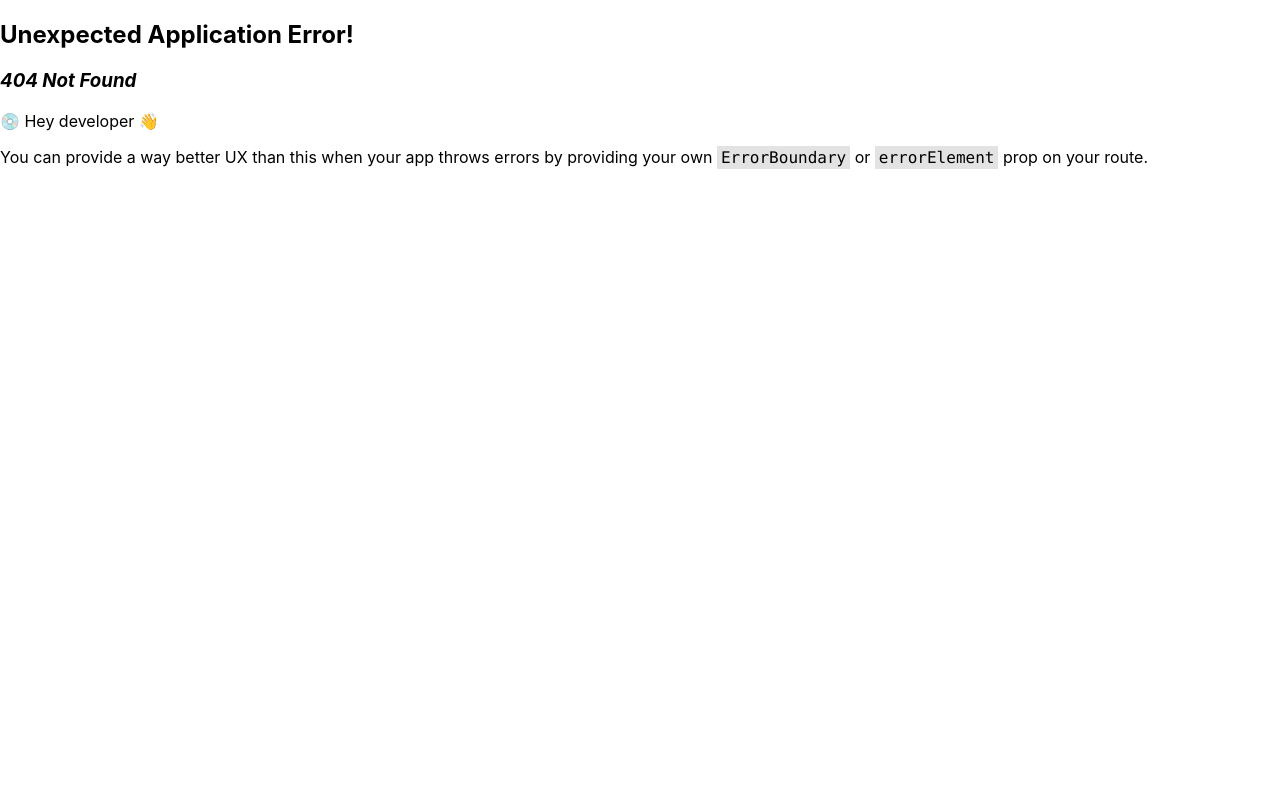
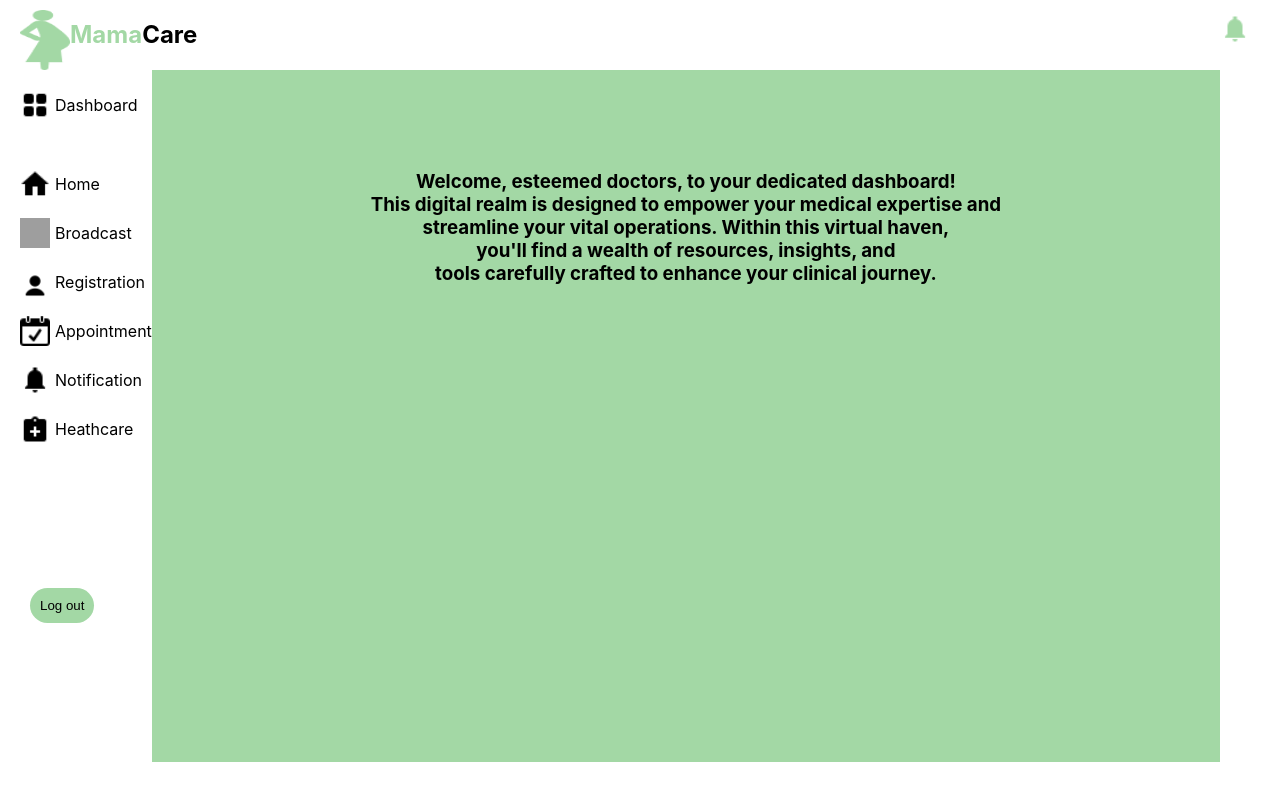
Before and after one commit to Igire-Rwanda/Infant-healthy-assurance, a React (Create React App) app: page /dashboard in a window 1280 px wide. Before the commit this address had no page. Built offline with nearby package versions, Linux system fonts and the light colour scheme; grey boxes are pictures that could not be loaded.

Commit message:
adding button and words

```diff
--- a/src/App.js
+++ b/src/App.js
@@ -1,14 +1,11 @@
 import "./App.css";
-import { BrowserRouter as Router } from "react-router-dom";
-import Routes from "./Pages/index";
-import Header from "./Components/Header/Header"
+
+import Home from "./Pages/index.jsx"
 function App() {
   return (
     <div className="App">
-      {/* <Router>
-        <Routes></Routes>
-      </Router> */}
-      <Header/>
+
+      <Home/>
     </div>
   );
 }
--- a/src/Components/SideMenu/SideMenu.jsx
+++ b/src/Components/SideMenu/SideMenu.jsx
@@ -28,6 +28,9 @@ function SideMenu(){
                 <Oneforprop
                 icon ={icon5} name="Heathcare" link='/healthcare'/>
            </div>
+           <div className="button">
+            <button className="btn">Log out</button>
+           </div>
         </div>
     )
 }
--- a/src/Layout/DoctorLayout.jsx
+++ b/src/Layout/DoctorLayout.jsx
@@ -1,21 +1,20 @@
+import Header from "../Components/Header/Header";
+import SideMenu from "../Components/SideMenu/SideMenu";
+import "../styles/sidemenu.css";
 
-import Header from "../Components/Header/Header"
-import SideMenu from "../Components/SideMenu/SideMenu"
-
-function DoctorLayout({children}){
-    return(
+function DoctorLayout({ children }) {
+  return (
     <>
       <div>
-         <Header/>
-         {children}
+        <Header />
       </div>
+      <div className="contentContainer">
         <div>
-        <SideMenu/>
-        {children}
+          <SideMenu />
+        </div>
+        <div className="body">{children}</div>
       </div>
     </>
-
-
-    )
+  );
 }
-export default DoctorLayout
+export default DoctorLayout;
--- a/src/Pages/Doctordashboard.jsx
+++ b/src/Pages/Doctordashboard.jsx
@@ -1,9 +1,16 @@
 import React from "react";
 import DoctorLayout from "../Layout/DoctorLayout";
+import "../styles/sidemenu.css"
 export default function Doctordashboard(){
     return(
         <DoctorLayout>
-
+            <div className="body">
+                <h3>Welcome, esteemed doctors, to your dedicated dashboard!
+                <br></br> This digital realm is designed to empower your medical expertise and
+                <br></br> streamline your vital operations. Within this virtual haven,
+                <br></br> you'll find a wealth of resources, insights, and
+                <br></br> tools carefully crafted to enhance your clinical journey.</h3>
+            </div>
         </DoctorLayout>
     )
 }
--- a/src/index.js
+++ b/src/index.js
@@ -13,7 +13,7 @@ const router=createBrowserRouter([
     element:<App />
   },
   {
-    path:"/doctorlayout",
+    path:"/dashboard",
     element:<Doctordashboard/>
   }
 ])
--- a/src/styles/sidemenu.css
+++ b/src/styles/sidemenu.css
@@ -27,3 +27,30 @@
     color: inherit;
 
   }
+  .contentContainer{
+    display: flex;
+  }
+  .body{
+    background-color: #a3d8a5;
+    height: 74vh;
+    width: 100%;
+    margin-top: 20px;
+    background-color: #a3d8a5;
+  }
+  .body h3{
+    text-align: center;
+    margin-top: 100px;
+  }
+  .button{
+    margin-left: 30px;
+    margin-top: 130px;
+
+  }
+  .btn{
+    background-color: #a3d8a5;
+    border-style: none;
+    padding: 10px;
+    padding-left: 10px;
+    padding-right: 10px;
+    border-radius: 20px;
+  }
```
Also changed, not shown: 1 other file (tests, documents, lock files or other folders). Lines whose indentation alone changed are shown as unchanged.
